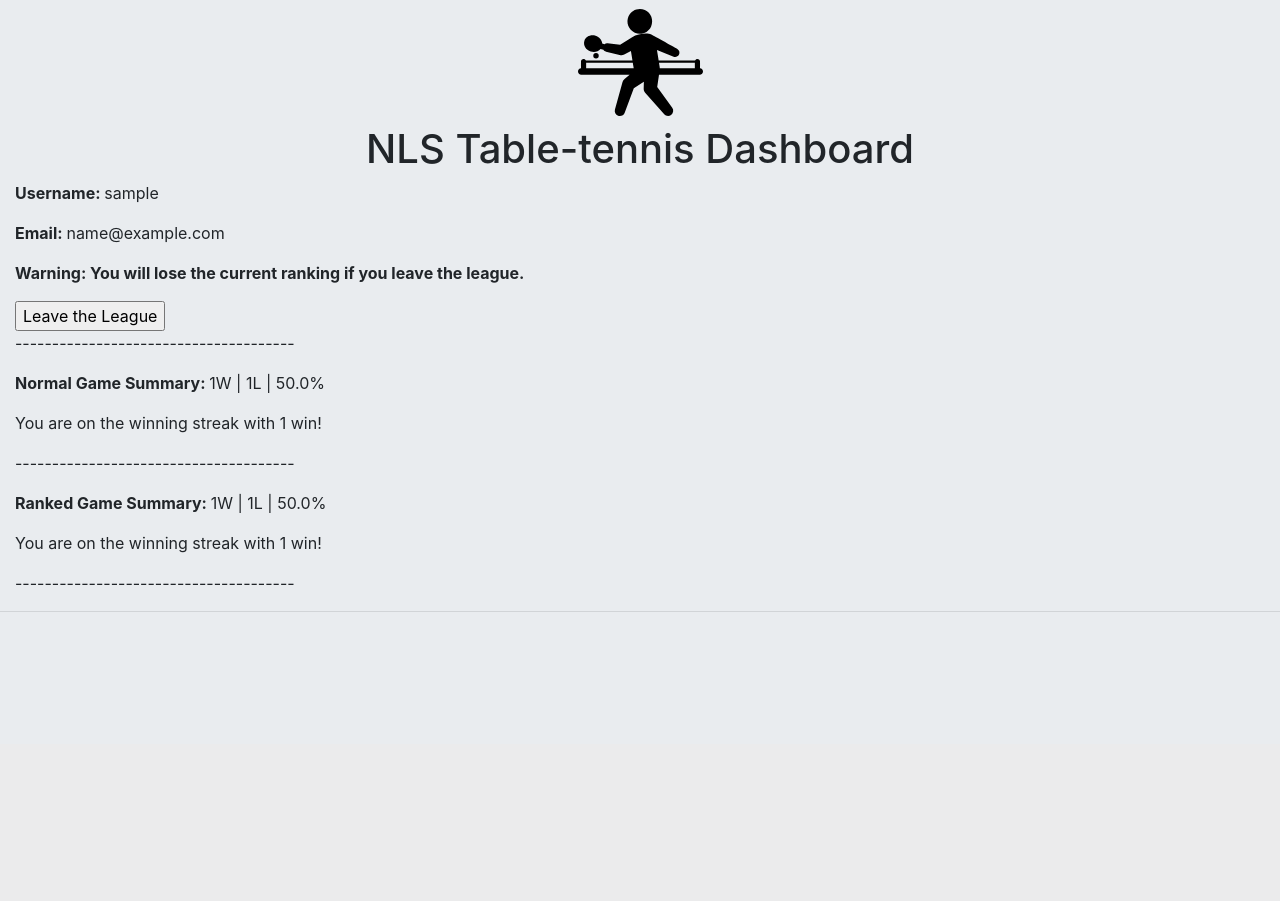
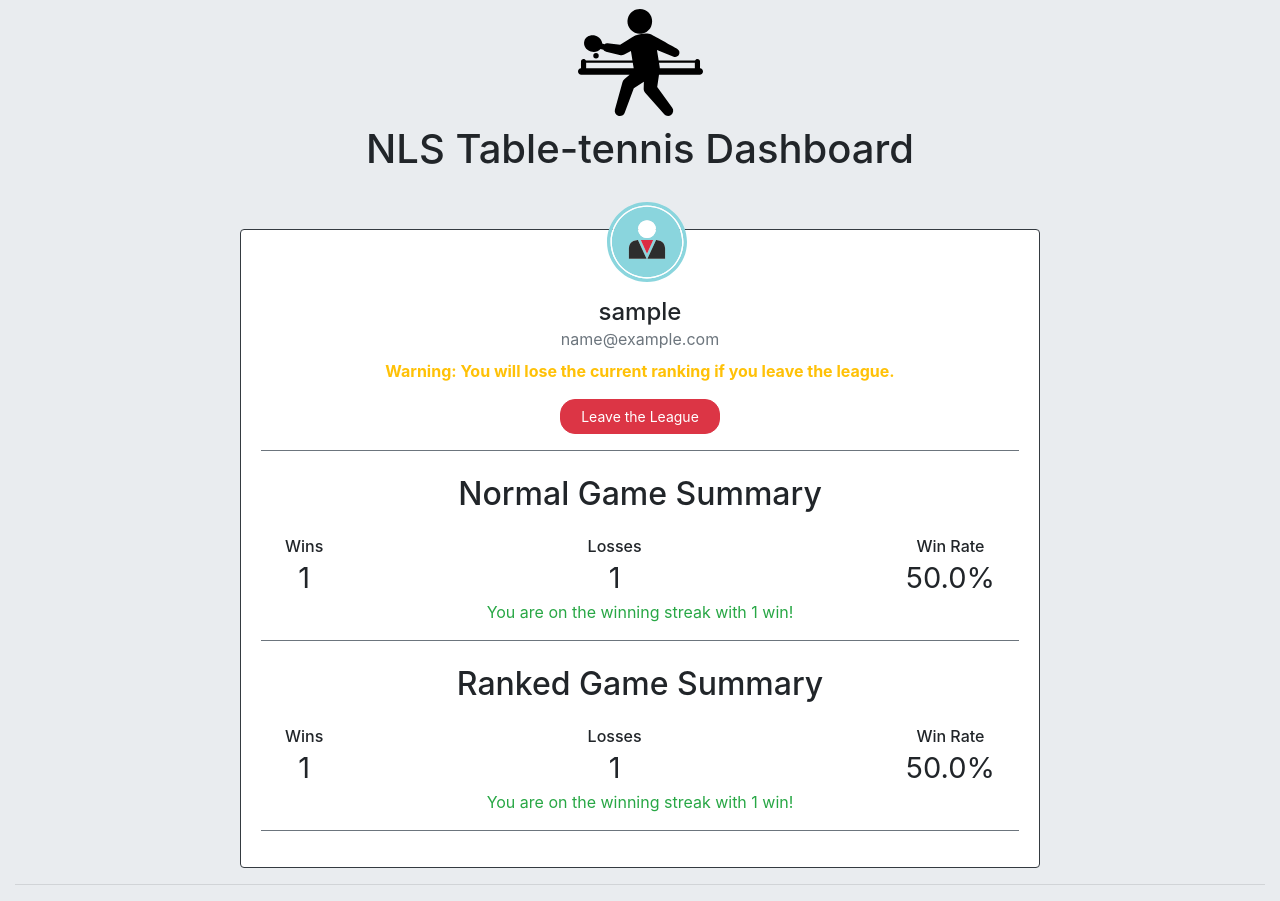
Before and after one commit to windrunner9292/PingPongQueue, a Flask app: page /profile in a window 1280 px wide. Shown: the part 56-957 px from the top of the page. Before the commit the page ends 668 px from the top, so only its background shows below. Run offline with Flask 2, Linux system fonts and the light colour scheme; the visitor is signed in with stand-in values (Sample User, id 1); tables that the repository leaves empty hold one stand-in row (values such as "Sample post").

Commit message:
profile page redone

```diff
--- a/static/css/custom.css
+++ b/static/css/custom.css
@@ -154,3 +154,44 @@ img {
 .right {
     width: 30%;
 }
+
+
+
+/* Css for the profile page */
+
+.user {
+    /* make image center */
+    display: block;
+    margin-left: auto;
+    margin-right: auto;
+    width: 320px;
+
+    position: relative;
+
+}
+
+.profile img {
+    height: 80px;
+    width: 80px;
+    margin-top: 2px
+}
+
+.profile {
+    position: absolute;
+    top: -50px;
+    left: 38%;
+    height: 90px;
+    width: 90px;
+    border-radius: 50%
+}
+
+.leauge-btn {
+    border-radius: 15px;
+    padding-left: 20px;
+    padding-right: 20px;
+    height: 35px
+}
+
+.stats span {
+    font-size: 29px
+}
--- a/templates/base.html
+++ b/templates/base.html
@@ -40,7 +40,7 @@
   <div class="container-fluid">
     <div class="row text-center">
       <div class="col-sm-6 m-auto">
-        <img src="/static/img/table-tennis.svg" class="img-responsive h-75"></img>
+        <img src="/static/img/table-tennis.svg" class="img-responsive" height="105em"></img>
         <div class="h1 align-content-center">NLS Table-tennis Dashboard</div>
       </div>
     </div>
--- a/templates/profile.html
+++ b/templates/profile.html
@@ -4,70 +4,120 @@
 {% block content %}
 {% with messages = get_flashed_messages() %}
 {% if messages %}
-      <br/>
+<br />
 {% for msg in messages %}
 <p class="sub-headers">{{msg}}</p>
 {% endfor %}
 {% endif %}
 {% endwith %}
-  <p><span style='font-weight: bold;'>Username: </span> {{ session["user"] }}</p>
-  <p><span style='font-weight: bold;'>Email: </span> {{ session["email"] }}</p>
-
+<br>
+<br>
+<div class="container d-flex justify-content-center align-items-center"">
+  <div class=" card border border-dark border-3" style="width: 50em;">
+  <div class="card-body">
+    <div class="user text-center">
+      <div class="profile"> <img src="../static/img/profile-picture.svg" width="50" alt="Person"> </div>
+    </div>
+    <div class="mt-5 text-center">
+      <h4 class="mb-0">{{ session["user"] }}</h4>
+      <span class="text-muted d-block mb-2">{{ session["email"] }}</span>
+      <!-- League Button Logic -->
       {% if isUserParticipatingLeague == 0 %}
       <div>
         <form action="{{ url_for('profile') }}" method="post">
-    <input type="submit" name="action" value="Join the League" />
+          <input type="submit" name="action" class="btn btn-primary btn-sm leauge-btn" value="Join the League" />
         </form>
       </div>
       {% elif isUserParticipatingLeague == 1 %}
       <div>
-    <p><span style='font-weight: bold;'>Warning: You will lose the current ranking if you leave the league.</span></p>
+        <p><span class="text-warning" style='font-weight: bold;'>Warning: You will lose the current ranking if you
+            leave the league.</span></p>
         <form action="{{ url_for('profile') }}" method="post">
-    <input type="submit" name="action" value="Leave the League" />
+          <input type="submit" name="action" class="btn btn-danger btn-sm leauge-btn mx-4" value="Leave the League" />
         </form>
       </div>
       {% endif %}
+      <!-- League Button Logic End -->
 
-<p>--------------------------------------</p>
+      <hr class="border-secondary">
 
-<p><span style='font-weight: bold;'>Normal Game Summary: </span> {{ wins_normal }}W | {{ losses_normal }}L | {{ winRate_normal }}%</p>
-
+      <!-- Normal Game stats -->
+      <section>
+        <h2 class="mt-4">Normal Game Summary</h2>
+        <div class="d-flex justify-content-between align-items-center mt-4 px-4">
+          <div class="stats">
+            <h6 class="mb-0">Wins</h6> <span>{{ wins_normal }}</span>
+          </div>
+          <div class="stats">
+            <h6 class="mb-0">Losses</h6> <span>{{ losses_normal }}</span>
+          </div>
+          <div class="stats">
+            <h6 class="mb-0">Win Rate</h6> <span>{{
+              winRate_normal }}%</span>
+          </div>
+        </div>
         {% if streakFlag_normal == 1 %}
         {% if streak_normal == 1 %}
-    <p>You are on the winning streak with {{ streak_normal }} win!</p>
+        <p class="text-success">You are on the winning streak with {{ streak_normal }} win!</p>
         {% else %}
-    <p>You are on the winning streak with {{ streak_normal }} wins!</p>
+        <p class="text-success">You are on the winning streak with {{ streak_normal }} wins!</p>
         {% endif %}
 
         {% elif streakFlag_normal == 0 %}
         {% if streak == 1 %}
-    <p>You are on the losing streak with {{ streak_normal }} loss!</p>
+        <p class="text-danger">You are on the losing streak with {{ streak_normal }} loss!</p>
         {% else %}
-    <p>You are on the losing streak with {{ streak_normal }} losses!</p>
+        <p class="text-danger">You are on the losing streak with {{ streak_normal }} losses!</p>
         {% endif %}
         {% endif %}
+      </section>
 
-<p>--------------------------------------</p>
 
-{% if isUserParticipatingLeague == 1 %}
-  <p><span style='font-weight: bold;'>Ranked Game Summary: </span> {{ wins_ranked }}W | {{ losses_ranked }}L | {{ winRate_ranked }}%</p>
+      <!-- Ranked Game stats -->
+      <section id="rankedGameSection" hidden>
+        <hr class="border-secondary">
+        <h2 class="mt-4">Ranked Game Summary</h2>
+        <div class="d-flex justify-content-between align-items-center mt-4 px-4">
+          <div class="stats">
+            <h6 class="mb-0">Wins</h6> <span>{{wins_ranked}}</span>
+          </div>
+          <div class="stats">
+            <h6 class="mb-0">Losses</h6> <span>{{ losses_ranked }}</span>
+          </div>
+          <div class="stats">
+            <h6 class="mb-0">Win Rate</h6> <span>{{
+              winRate_ranked }}%</span>
+          </div>
+        </div>
         {% if streakFlag_ranked == 1 %}
         {% if streak_ranked == 1 %}
-      <p>You are on the winning streak with {{ streak_ranked }} win!</p>
+        <p class="text-success">You are on the winning streak with {{ streak_ranked }} win!</p>
         {% else %}
-      <p>You are on the winning streak with {{ streak_ranked }} wins!</p>
+        <p class="text-success">You are on the winning streak with {{ streak_ranked }} wins!</p>
         {% endif %}
 
         {% elif streakFlag_ranked == 0 %}
         {% if streak_ranked == 1 %}
-      <p>You are on the losing streak with {{ streak_ranked }} loss!</p>
+        <p class="text-danger">You are on the losing streak with {{ streak_ranked }} loss!</p>
         {% else %}
-      <p>You are on the losing streak with {{ streak_ranked }} losses!</p>
+        <p class="text-danger">You are on the losing streak with {{ streak_ranked }} losses!</p>
         {% endif %}
         {% endif %}
-  <p>--------------------------------------</p>
-{% else %}
-  <p>Ranked stats not available.</p>
-  <p>--------------------------------------</p>
-{% endif %}
+        <hr class="border-secondary">
+      </section>
+
+    </div>
+
+
+
+  </div>
+</div>
+<script>
+  const userParticipatingLeague = {{ isUserParticipatingLeague }};
+  if (userParticipatingLeague == 1) {
+    document.querySelector("#rankedGameSection").removeAttribute("hidden");
+  }
+
+
+</script>
 {% endblock %}
```
Also changed, not shown: static/img/pingpong-racket.svg (added), static/img/profile-picture.svg (added). Lines whose indentation alone changed are shown as unchanged.
